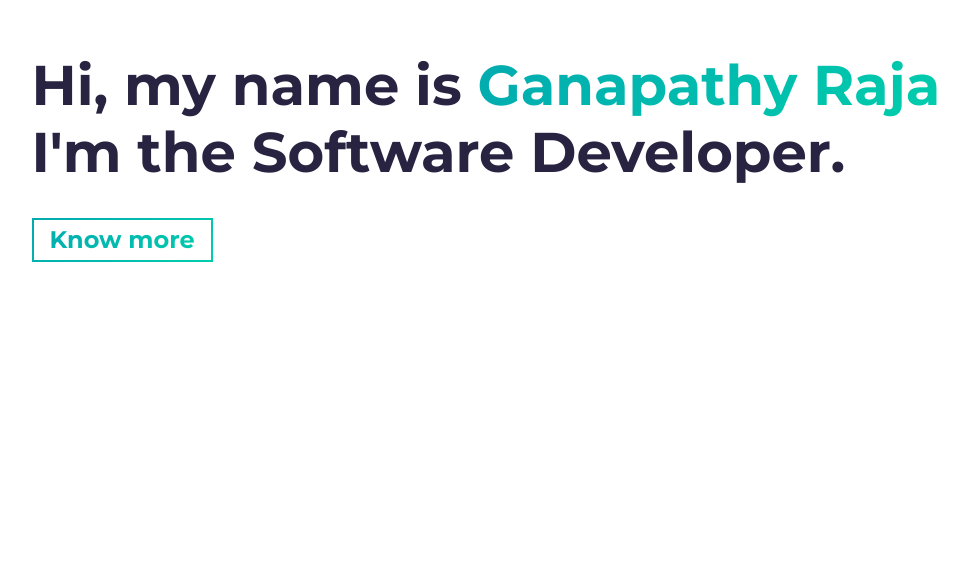
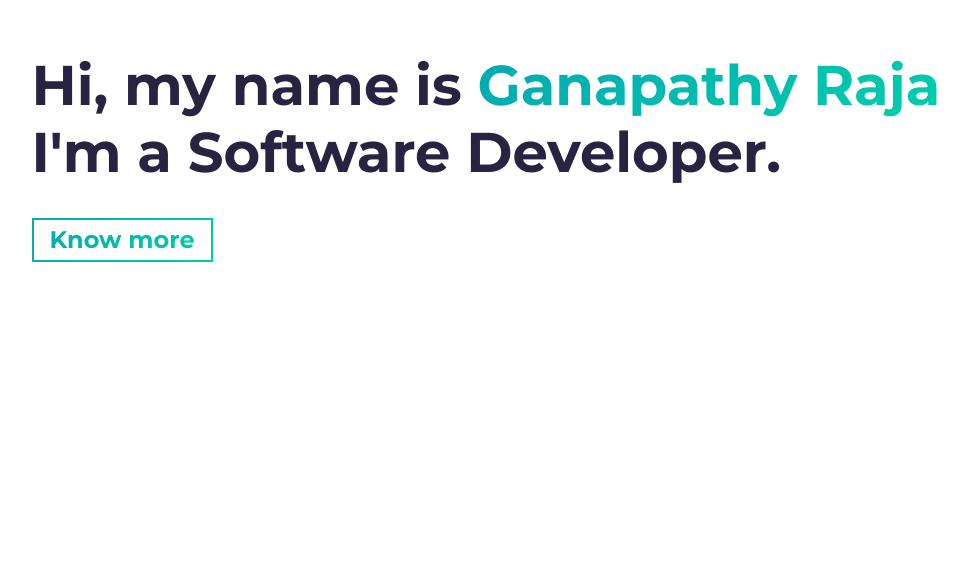
Before and after one commit to GanapathyRajaP13/portfolio, a website built with Parcel: page src/index.html in a window 1280 px wide. Shown: the part 238-800 px from the top of the page, without its empty margins (46-1014 px from the left). Built offline with nearby package versions, Linux system fonts and the light colour scheme.

Commit message:
spell correction

```diff
--- a/src/index.html
+++ b/src/index.html
@@ -36,7 +36,7 @@
         <h1 class="hero-title load-hidden">
           Hi, my name is <span class="text-color-main">Ganapathy Raja</span>
           <br />
-          I'm the Software Developer.
+          I'm a Software Developer.
         </h1>
         <p class="hero-cta load-hidden">
           <a rel="noreferrer" class="cta-btn cta-btn--hero" href="#about"
```
